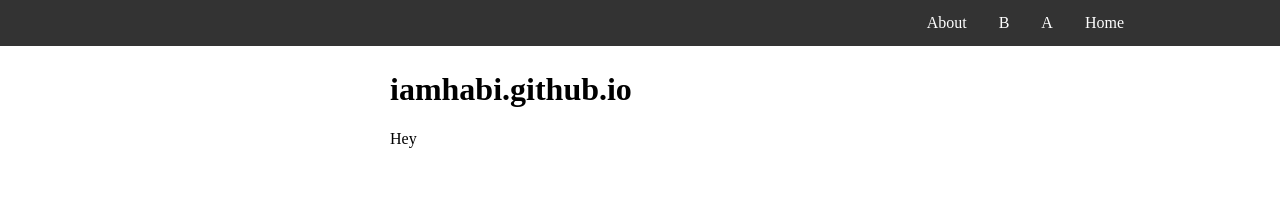
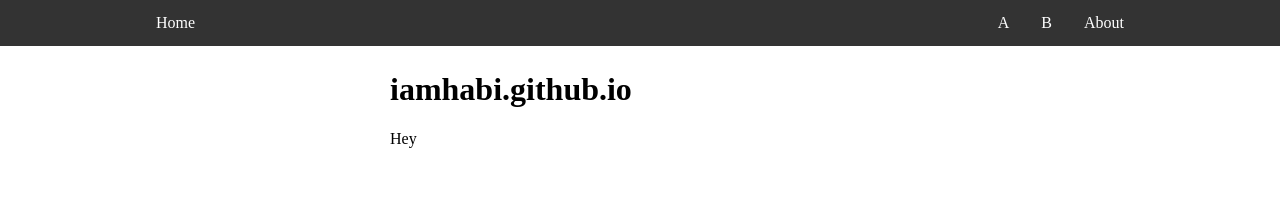
Before and after one commit to iamhabi/iamhabi.github.io, a Jekyll site: the page built from README.md, in a window 1280 px wide. Shown: the top 206 px of the page. Built offline with Jekyll 4.4.1, drawn with Linux system fonts in a browser that asks for light colours; our own code applies the rules of GitHub Pages for plain Markdown files.

Commit message:
Update main.css

```diff
--- a/css/main.css
+++ b/css/main.css
@@ -11,7 +11,7 @@
     width: 100%;
 }
 
-li { float: right; }
+li { float: left; }
 
 li a {
     display: block;
```
